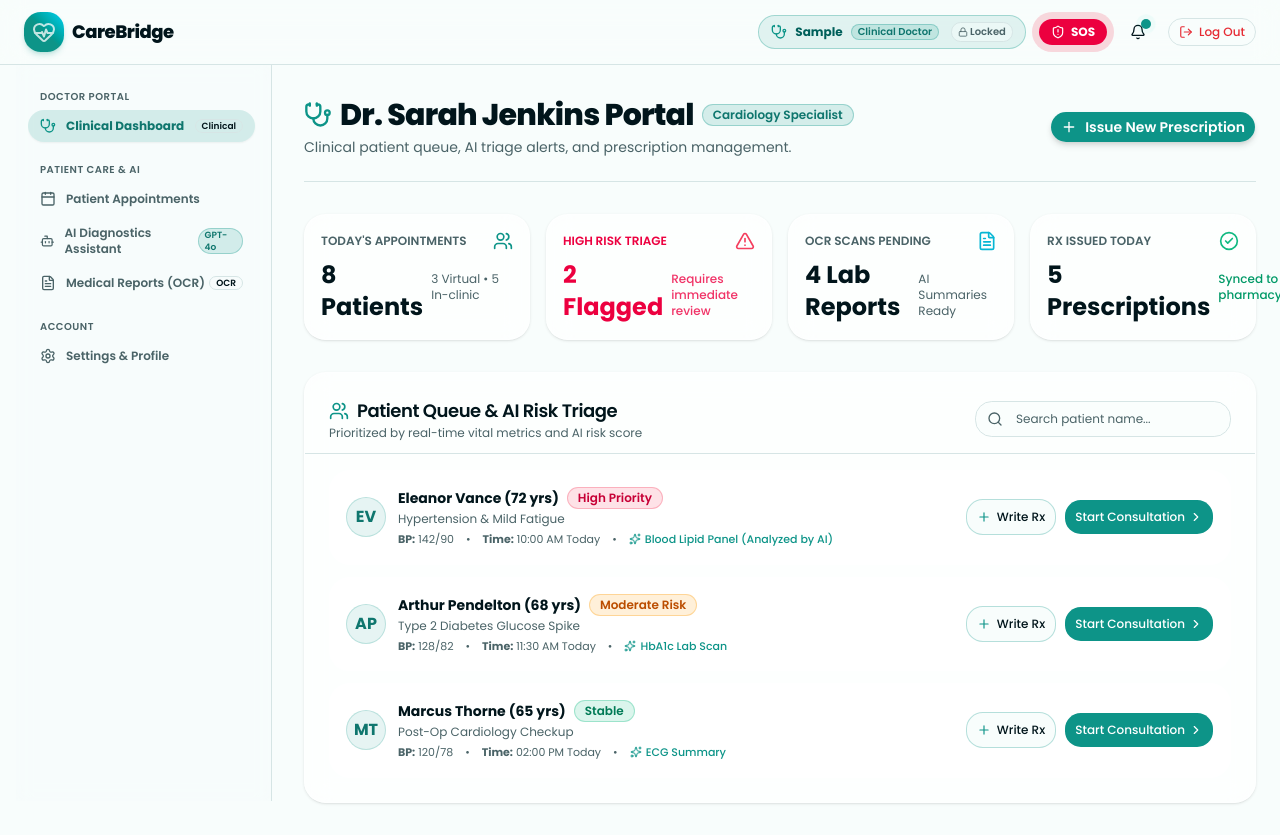
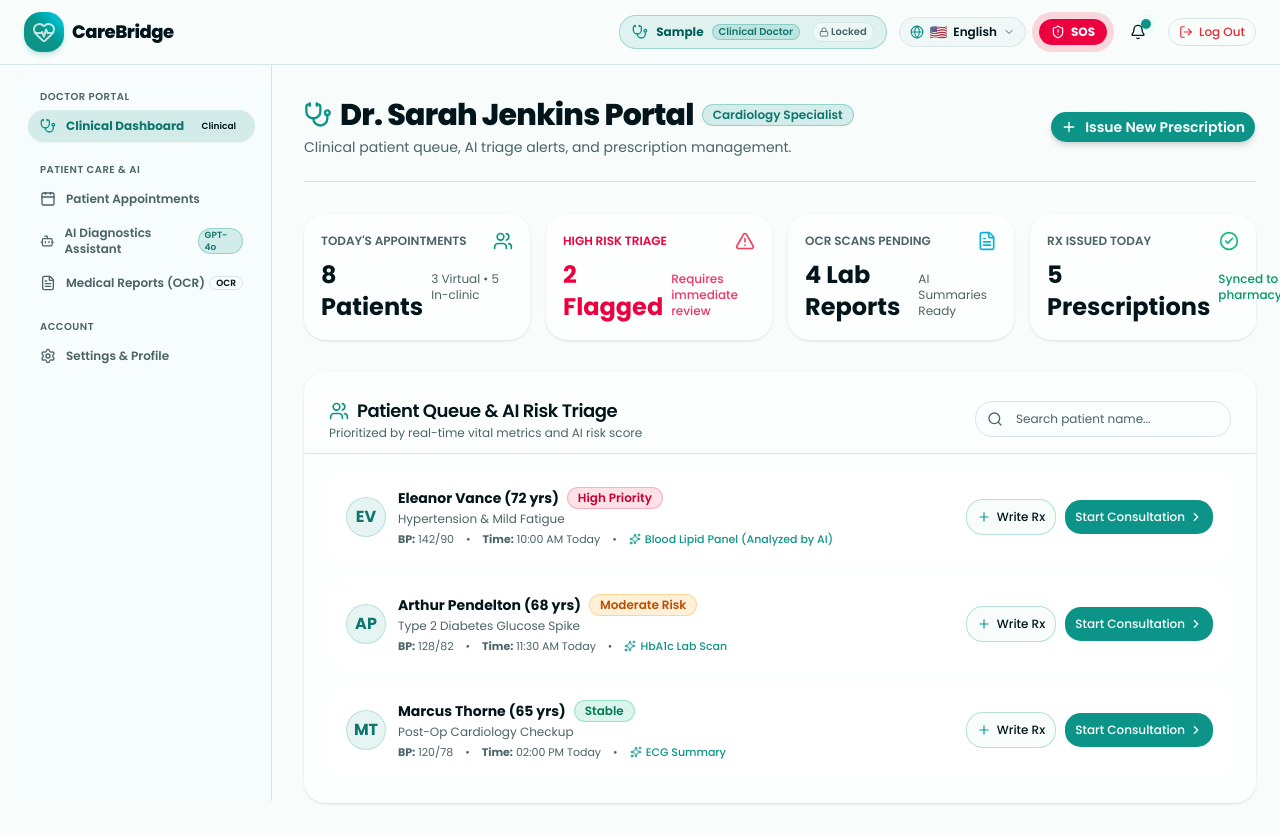
Before and after one commit to rabeehch82-crypto/hackathonknr, a Next.js app: page /register in a window 1280 px wide. Both pictures are taken after typing "Sample", "Sample", "name@example.com", "Sample123" into the empty fields and a click on the button "Create Doctor Account". Built offline with nearby package versions, Linux system fonts and the light colour scheme.

Commit message:
feat: Add multilingual Language Switcher dropdown to Navbar

```diff
--- a/src/components/layout/Navbar.tsx
+++ b/src/components/layout/Navbar.tsx
@@ -15,20 +15,36 @@ import {
   X,
   LogOut,
   Lock,
+  Globe,
+  ChevronDown,
+  Check,
 } from "lucide-react";
 import { Button } from "@/components/ui/button";
 import { Badge } from "@/components/ui/Badge";
 import { Modal } from "@/components/ui/Modal";
-import { useAppStore } from "@/store";
+import { useAppStore, LANGUAGES } from "@/store";
 
 export function Navbar() {
   const navigate = useNavigate();
   const location = useLocation();
-  const { user, logout } = useAppStore();
+  const { user, logout, language, setLanguage } = useAppStore();
 
   const [showNotifications, setShowNotifications] = useState(false);
   const [showEmergencyModal, setShowEmergencyModal] = useState(false);
+  const [showLangDropdown, setShowLangDropdown] = useState(false);
   const [mobileMenuOpen, setMobileMenuOpen] = useState(false);
+
+  const langRef = useRef<HTMLDivElement>(null);
+
+  useEffect(() => {
+    const handleClickOutside = (event: MouseEvent) => {
+      if (langRef.current && !langRef.current.contains(event.target as Node)) {
+        setShowLangDropdown(false);
+      }
+    };
+    document.addEventListener("mousedown", handleClickOutside);
+    return () => document.removeEventListener("mousedown", handleClickOutside);
+  }, []);
 
   const handleLogout = () => {
     logout();
@@ -48,6 +64,8 @@ export function Navbar() {
   const currentRole = user?.role || "patient";
   const activeMeta = roleMeta[currentRole] || roleMeta["patient"];
   const RoleIcon = activeMeta.icon;
+
+  const currentLangObj = LANGUAGES.find((l) => l.code === language) || LANGUAGES[0];
 
   const notifications = [
     { id: 1, title: "Pill Reminder", time: "10 mins ago", desc: "Take Metformin 500mg (1 tablet)", type: "pill" },
@@ -86,7 +104,7 @@ export function Navbar() {
             </Link>
           </div>
 
-          {/* Locked Active Role & Profile Information */}
+          {/* Right Actions: Role Info, SOS, Language Switcher, Notifications & Auth */}
           <div className="flex items-center gap-2 sm:gap-3">
             {user ? (
               <div className="flex items-center gap-2 px-3 py-1.5 rounded-xl border bg-teal-500/10 border-teal-500/30 text-teal-800 dark:text-teal-200 text-xs font-semibold">
@@ -100,6 +118,54 @@ export function Navbar() {
                 </span>
               </div>
             ) : null}
+
+            {/* Language Switcher Dropdown */}
+            <div className="relative" ref={langRef}>
+              <button
+                onClick={() => setShowLangDropdown(!showLangDropdown)}
+                className="flex items-center gap-1.5 px-2.5 py-1.5 rounded-xl border bg-muted/70 hover:bg-muted text-foreground transition-all text-xs font-semibold"
+                aria-label="Select Language"
+              >
+                <Globe className="h-3.5 w-3.5 text-teal-600 dark:text-teal-400 shrink-0" />
+                <span className="text-sm leading-none">{currentLangObj.flag}</span>
+                <span className="hidden md:inline">{currentLangObj.nativeName}</span>
+                <ChevronDown className={`h-3 w-3 text-muted-foreground transition-transform ${showLangDropdown ? "rotate-180" : ""}`} />
+              </button>
+
+              {showLangDropdown && (
+                <div className="absolute right-0 mt-2 w-52 rounded-2xl border bg-card p-2 shadow-2xl glass-card z-50 animate-in fade-in slide-in-from-top-2 duration-200">
+                  <div className="px-3 py-1.5 text-[10px] font-bold text-muted-foreground uppercase tracking-wider border-b mb-1 flex items-center gap-1.5">
+                    <Globe className="h-3 w-3 text-teal-500" /> Select App Language
+                  </div>
+                  <div className="space-y-0.5 max-h-64 overflow-y-auto">
+                    {LANGUAGES.map((lang) => {
+                      const isSelected = language === lang.code;
+                      return (
+                        <button
+                          key={lang.code}
+                          onClick={() => {
+                            setLanguage(lang.code);
+                            setShowLangDropdown(false);
+                          }}
+                          className={`w-full flex items-center justify-between px-3 py-2 rounded-xl text-xs font-semibold transition-all ${
+                            isSelected
+                              ? "bg-teal-600 text-white shadow-sm font-bold"
+                              : "text-foreground hover:bg-muted/80"
+                          }`}
+                        >
+                          <div className="flex items-center gap-2">
+                            <span className="text-base">{lang.flag}</span>
+                            <span>{lang.nativeName}</span>
+                            <span className="text-[10px] opacity-70">({lang.name})</span>
+                          </div>
+                          {isSelected && <Check className="h-4 w-4" />}
+                        </button>
+                      );
+                    })}
+                  </div>
+                </div>
+              )}
+            </div>
 
             {/* Emergency SOS Button */}
             <Button
--- a/src/store/index.ts
+++ b/src/store/index.ts
@@ -6,6 +6,23 @@ export interface DemoUser {
   name?: string;
   role: string;
 }
+
+export interface LanguageOption {
+  code: string;
+  name: string;
+  nativeName: string;
+  flag: string;
+}
+
+export const LANGUAGES: LanguageOption[] = [
+  { code: "en", name: "English", nativeName: "English", flag: "🇺🇸" },
+  { code: "es", name: "Spanish", nativeName: "Español", flag: "🇪🇸" },
+  { code: "hi", name: "Hindi", nativeName: "हिंदी", flag: "🇮🇳" },
+  { code: "ar", name: "Arabic", nativeName: "العربية", flag: "🇸🇦" },
+  { code: "ml", name: "Malayalam", nativeName: "മലയാളം", flag: "🇮🇳" },
+  { code: "fr", name: "French", nativeName: "Français", flag: "🇫🇷" },
+  { code: "de", name: "German", nativeName: "Deutsch", flag: "🇩🇪" },
+];
 
 interface AppState {
   isInitialized: boolean;
@@ -17,13 +34,17 @@ interface AppState {
   setAuth: (user: DemoUser | null) => void;
   setAuthLoading: (isLoading: boolean) => void;
   logout: () => void;
+
+  // Language state
+  language: string;
+  setLanguage: (lang: string) => void;
 }
 
 export const useAppStore = create<AppState>((set) => ({
   isInitialized: false,
   setInitialized: (val) => set({ isInitialized: val }),
 
-  // Auth initial state (starts null or patient for demo)
+  // Auth initial state
   user: {
     id: "demo-patient",
     email: "patient@carebridge.ai",
@@ -34,4 +55,8 @@ export const useAppStore = create<AppState>((set) => ({
   setAuth: (user) => set({ user, isAuthLoading: false }),
   setAuthLoading: (isLoading) => set({ isAuthLoading: isLoading }),
   logout: () => set({ user: null, isAuthLoading: false }),
+
+  // Language initial state
+  language: "en",
+  setLanguage: (language) => set({ language }),
 }));
```
